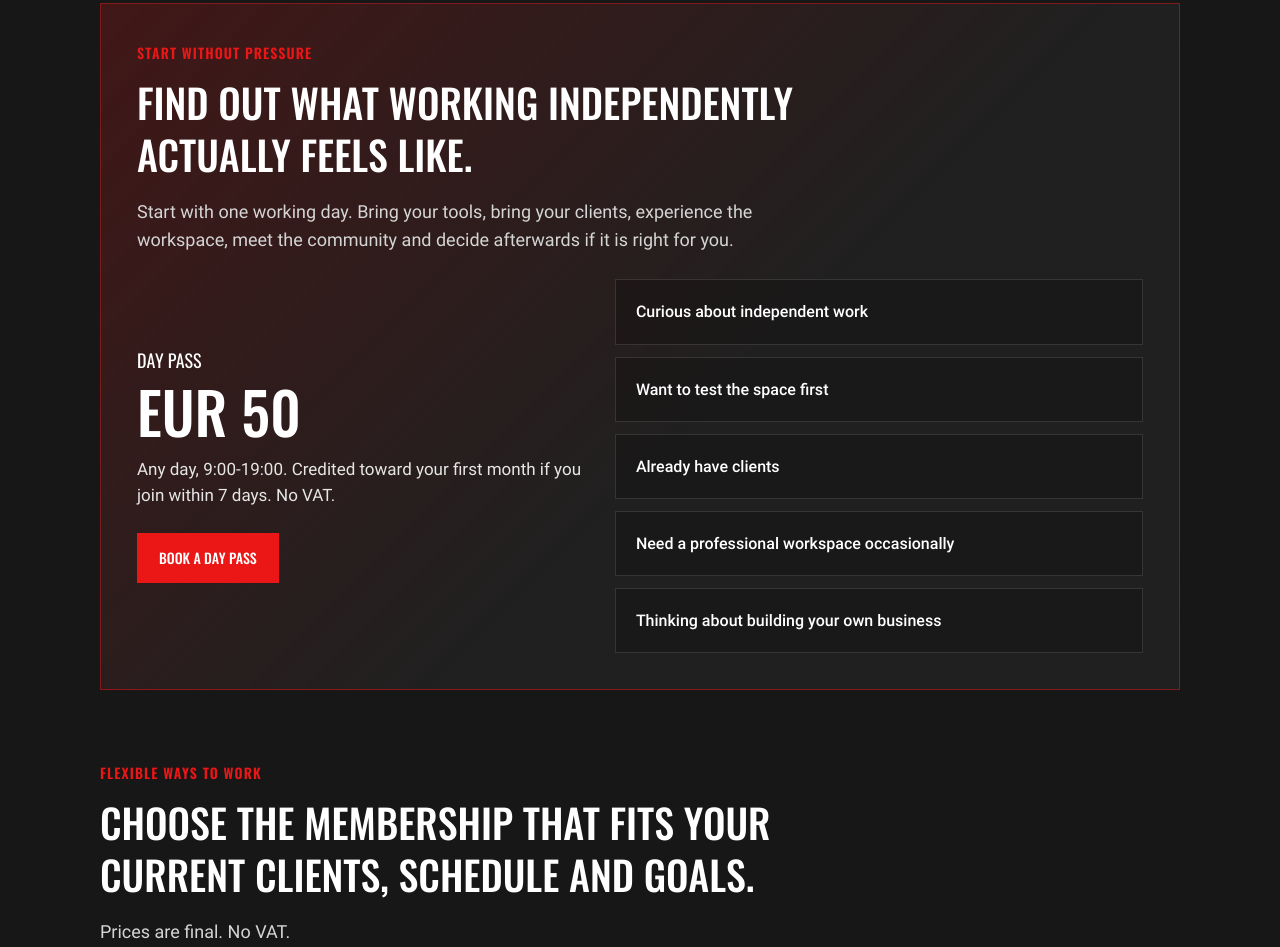
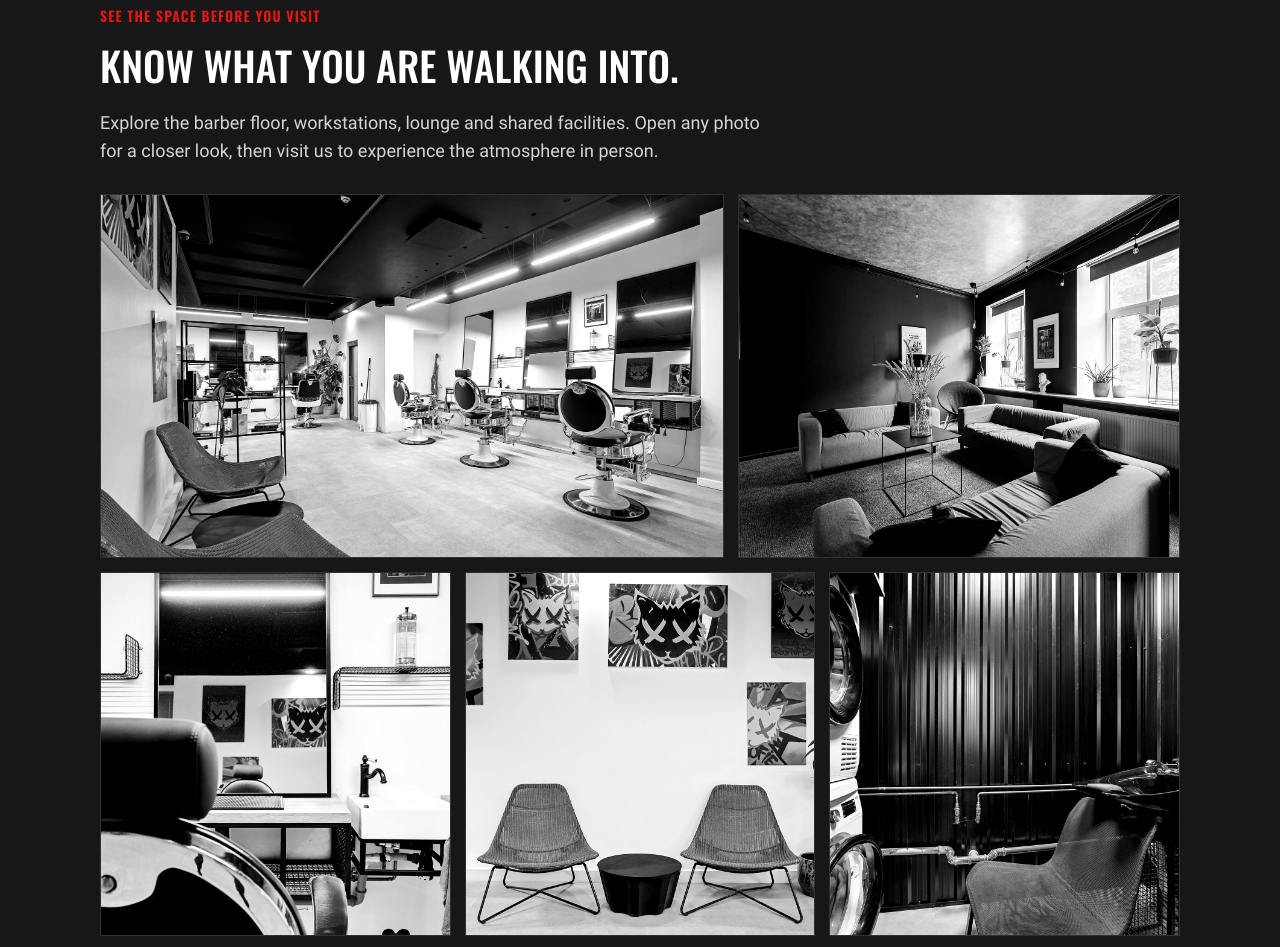
Before and after one commit to grouparkadia-ctrl/Barbershub, a plain HTML site: page for-barbers.html in a window 1280 px wide. Shown: the part 4407-5354 px from the top of the page. Drawn offline with Linux system fonts and the light colour scheme.

Commit message:
Add workspace gallery to For Barbers page
Add a six-photo monochrome gallery with full-screen viewing, localized EN/LV/RU copy, and remove the two approved Day Pass-focused sections.

```diff
--- a/css/barbers-v2.css
+++ b/css/barbers-v2.css
@@ -531,6 +531,71 @@
     min-height: 280px;
 }
 
+.v2-space-gallery .v2-section-heading {
+    max-width: 760px;
+}
+
+.v2-space-gallery-grid {
+    display: grid;
+    grid-template-columns: repeat(12, minmax(0, 1fr));
+    grid-auto-rows: 175px;
+    gap: 14px;
+    margin-top: 30px;
+    padding: 0;
+}
+
+.v2-space-gallery-grid .v2-space-gallery-item,
+.v2-space-gallery-grid .v2-space-gallery-item:nth-child(n) {
+    display: block;
+    height: 100%;
+    margin: 0;
+    padding: 0;
+    overflow: hidden;
+    border: 1px solid rgba(255, 255, 255, .12);
+    background: #151515;
+}
+
+.v2-space-gallery-grid .v2-space-gallery-item::before,
+.v2-space-gallery-grid .v2-space-gallery-item::after {
+    display: none;
+}
+
+.v2-space-gallery-item:nth-child(1) {
+    grid-column: span 7;
+    grid-row: span 2;
+}
+
+.v2-space-gallery-item:nth-child(2) {
+    grid-column: span 5;
+    grid-row: span 2;
+}
+
+.v2-space-gallery-item:nth-child(3),
+.v2-space-gallery-item:nth-child(4),
+.v2-space-gallery-item:nth-child(5) {
+    grid-column: span 4;
+    grid-row: span 2;
+}
+
+.v2-space-gallery-item:nth-child(6) {
+    grid-column: span 12;
+    grid-row: span 2;
+}
+
+.v2-space-gallery-grid .gallery_list-item_img {
+    width: 100%;
+    height: 100%;
+    min-height: 0;
+    object-fit: cover;
+    filter: grayscale(1);
+    transition: transform .55s ease;
+}
+
+.v2-space-gallery-grid .gallery_list-item_img:hover {
+    filter: grayscale(1);
+    transform: scale(1.035);
+}
+
 .v2-service-grid article,
 .v2-comparison-grid article,
 .v2-faq details {
@@ -794,6 +859,25 @@
     }
 }
 
+
+@media screen and (max-width: 767.97px) {
+    .v2-space-gallery-grid {
+        display: block;
+    }
+
+    .v2-space-gallery-grid .v2-space-gallery-item,
+    .v2-space-gallery-grid .v2-space-gallery-item:nth-child(n) {
+        aspect-ratio: 4 / 3;
+        height: auto;
+        margin-bottom: 14px;
+    }
+
+    .v2-space-gallery-grid .v2-space-gallery-item:last-child {
+        aspect-ratio: 3 / 2;
+        margin-bottom: 0;
+    }
+}
+
 @media screen and (min-width: 991.98px) {
     .v2-switcher {
         position: sticky;
--- a/for-barbers.html
+++ b/for-barbers.html
@@ -20,7 +20,7 @@
         <link rel="stylesheet" href="css/index.min.css" />
         <link rel="stylesheet" href="css/about.min.css" />
         <link rel="stylesheet" href="css/contacts.min.css" />
-        <link rel="stylesheet" href="css/barbers-v2.min.css?v=20260725-tour-first-2" />
+        <link rel="stylesheet" href="css/barbers-v2.min.css?v=20260727-space-gallery" />
         <style>
             .lang-switcher {
                 display: inline-flex;
@@ -265,26 +265,34 @@
                             </div>
                         </section>
 
-                        <section id="trial-day" class="v2-independence">
+                        <section id="space-gallery" class="v2-space-gallery v2-section-block" aria-labelledby="space-gallery-title">
                             <div class="v2-section-heading">
-                                <span class="v2-kicker" data-i18n="v2_trial_kicker">Start without pressure</span>
-                                <h2 data-i18n="v2_trial_title">Find out what working independently actually feels like.</h2>
-                                <p data-i18n="v2_trial_text">Start with one working day. Bring your tools, bring your clients, experience the workspace, meet the community and decide afterwards if it is right for you.</p>
+                                <span class="v2-kicker" data-i18n="v2_space_gallery_kicker">See the space before you visit</span>
+                                <h2 id="space-gallery-title" data-i18n="v2_space_gallery_title">Know what you are walking into.</h2>
+                                <p data-i18n="v2_space_gallery_text">Explore the barber floor, workstations, lounge and shared facilities. Open any photo for a closer look, then visit us to experience the atmosphere in person.</p>
                             </div>
-                            <div class="v2-offer-card">
-                                <div>
-                                    <span class="v2-price-label" data-i18n="v2_trial_price_label">Day Pass</span>
-                                    <strong data-i18n="v2_trial_price">EUR 50</strong>
-                                    <p data-i18n="v2_trial_special">Any day, 9:00-19:00. Credited toward your first month if you join within 7 days. No VAT.</p>
-                                    <a class="btn theme-element" href="#apply" data-i18n="v2_book_trial">Book a Day Pass</a>
-                                </div>
-                                <ul class="v2-offer-list">
-                                    <li data-i18n="v2_trial_fit_1">Curious about independent work</li>
-                                    <li data-i18n="v2_trial_fit_2">Want to test the space first</li>
-                                    <li data-i18n="v2_trial_fit_3">Already have clients</li>
-                                    <li data-i18n="v2_trial_fit_4">Need a professional workspace occasionally</li>
-                                    <li data-i18n="v2_trial_fit_5">Thinking about building your own business</li>
-                                </ul>
+                            <div class="gallery_list v2-space-gallery-grid" aria-label="BARBERS HUB workspace gallery" data-i18n-aria-label="v2_space_gallery_label">
+                                <a class="gallery_list-item v2-space-gallery-item" href="img/client-gallery-floor.jpg">
+                                    <img class="gallery_list-item_img" loading="lazy" src="img/client-gallery-floor.jpg" alt="BARBERS HUB main barber floor" data-i18n-alt="gallery_floor_alt" />
+                                </a>
+                                <a class="gallery_list-item v2-space-gallery-item" href="img/client-gallery-lounge.jpg">
+                                    <img class="gallery_list-item_img" loading="lazy" src="img/client-gallery-lounge.jpg" alt="BARBERS HUB lounge with sofas and large windows" data-i18n-alt="gallery_lounge_alt" />
+                                </a>
+                                <a class="gallery_list-item v2-space-gallery-item" href="img/client-gallery-station.jpg">
+                                    <img class="gallery_list-item_img" loading="lazy" src="img/client-gallery-station.jpg" alt="Barber station and mirrors" data-i18n-alt="gallery_station_alt" />
+                                </a>
+                                <a class="gallery_list-item v2-space-gallery-item" href="img/client-gallery-waiting.jpg">
+                                    <img class="gallery_list-item_img" loading="lazy" src="img/client-gallery-waiting.jpg" alt="Waiting area and interior art" data-i18n-alt="gallery_waiting_alt" />
+                                </a>
+                                <a class="gallery_list-item v2-space-gallery-item" href="img/client-gallery-wash.jpg">
+                                    <img class="gallery_list-item_img" loading="lazy" src="img/client-gallery-wash.jpg" alt="Hair washing and laundry area" data-i18n-alt="gallery_wash_alt" />
+                                </a>
+                                <a class="gallery_list-item v2-space-gallery-item" href="img/client-gallery-art.jpg">
+                                    <img class="gallery_list-item_img" loading="lazy" src="img/client-gallery-art.jpg" alt="BARBERS HUB art wall" data-i18n-alt="gallery_art_alt" />
+                                </a>
+                            </div>
+                            <div class="v2-actions">
+                                <a class="btn theme-element" href="https://calendar.app.google/Pfyd5Gw4wYgkwKRs8" target="_blank" rel="noopener" data-i18n="v2_book_tour">Book a Tour</a>
                             </div>
                         </section>
 
@@ -378,16 +386,6 @@
                             </div>
                         </section>
 
-                        <section class="v2-final v2-section-block">
-                            <span class="v2-kicker" data-i18n="v2_final_kicker">Ready to try it?</span>
-                            <h2 data-i18n="v2_final_title">Your next step does not have to be a big one.</h2>
-                            <p data-i18n="v2_final_text">You do not need to know if independent work is right for you forever. You only need one day to find out. Bring your tools. Bring your clients. Experience what it is like to work for yourself. Then decide your next step.</p>
-                            <div class="v2-actions">
-                                <a class="btn theme-element" href="#apply" data-i18n="v2_book_trial">Book a Day Pass</a>
-                                <a class="btn theme-element btn--revert" href="https://calendar.app.google/Pfyd5Gw4wYgkwKRs8" target="_blank" rel="noopener" data-i18n="v2_book_tour">Book a Tour</a>
-                            </div>
-                        </section>
-
                         <section id="apply" class="v2-tour">
                             <div class="v2-tour-copy">
                                 <span class="v2-kicker" data-i18n="v2_apply_kicker">Ready to try the workspace?</span>
--- a/lang/en.json
+++ b/lang/en.json
@@ -106,6 +106,10 @@
   "v2_gallery_label": "Shop atmosphere gallery",
   "v2_gallery_image_1_alt": "Barbers Hub chairs and interior",
   "v2_gallery_image_2_alt": "Barber working with a client",
+  "v2_space_gallery_kicker": "See the space before you visit",
+  "v2_space_gallery_title": "Know what you are walking into.",
+  "v2_space_gallery_text": "Explore the barber floor, workstations, lounge and shared facilities. Open any photo for a closer look, then visit us to experience the atmosphere in person.",
+  "v2_space_gallery_label": "BARBERS HUB workspace gallery",
   "v2_tour_kicker": "Final CTA",
   "v2_tour_title": "One day can change your career.",
   "v2_tour_text": "No pressure. No long-term commitment. Experience what working for yourself feels like.",
--- a/lang/lv.json
+++ b/lang/lv.json
@@ -106,6 +106,10 @@
   "v2_gallery_label": "Barbershopa atmosfēras galerija",
   "v2_gallery_image_1_alt": "Barbers Hub krēsli un interjers",
   "v2_gallery_image_2_alt": "Barberis darbā ar klientu",
+  "v2_space_gallery_kicker": "Apskati telpas pirms vizītes",
+  "v2_space_gallery_title": "Iepazīsti vidi, kurā vari strādāt.",
+  "v2_space_gallery_text": "Apskati barberu zāli, darba vietas, atpūtas zonu un koplietošanas telpas. Atver jebkuru foto tuvākam skatam un pēc tam atnāc izjust atmosfēru klātienē.",
+  "v2_space_gallery_label": "BARBERS HUB darba telpu galerija",
   "v2_tour_kicker": "Noslēguma aicinājums",
   "v2_tour_title": "Viena diena var mainīt Tavu karjeru.",
   "v2_tour_text": "Bez spiediena. Bez ilgtermiņa saistībām. Izjūti, kā ir strādāt pašam sev.",
--- a/lang/ru.json
+++ b/lang/ru.json
@@ -106,6 +106,10 @@
   "v2_gallery_label": "Галерея атмосферы барбершопа",
   "v2_gallery_image_1_alt": "Кресла и интерьер Barbers Hub",
   "v2_gallery_image_2_alt": "Барбер работает с клиентом",
+  "v2_space_gallery_kicker": "Посмотрите пространство до визита",
+  "v2_space_gallery_title": "Узнайте заранее, где вы сможете работать.",
+  "v2_space_gallery_text": "Посмотрите рабочий зал, рабочие места, зону отдыха и общие помещения. Откройте любую фотографию, чтобы рассмотреть детали, а затем приходите почувствовать атмосферу лично.",
+  "v2_space_gallery_label": "Галерея рабочего пространства BARBERS HUB",
   "v2_tour_kicker": "Финальный призыв",
   "v2_tour_title": "Один день может изменить вашу карьеру.",
   "v2_tour_text": "Без давления. Без долгосрочных обязательств. Почувствуйте, каково это — работать на себя.",
```
Also changed, not shown: css/barbers-v2.min.css.
